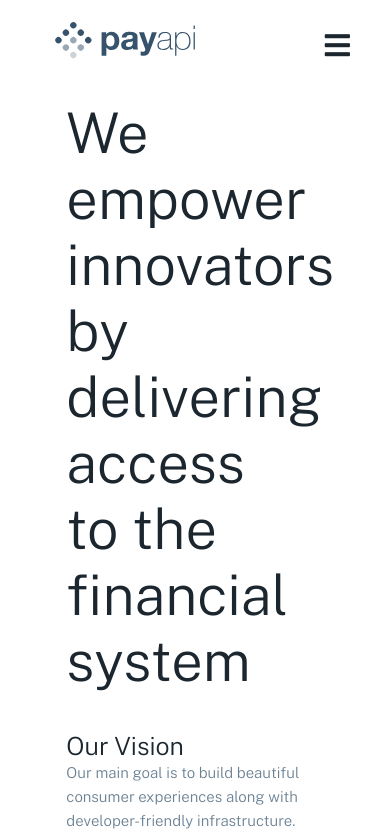
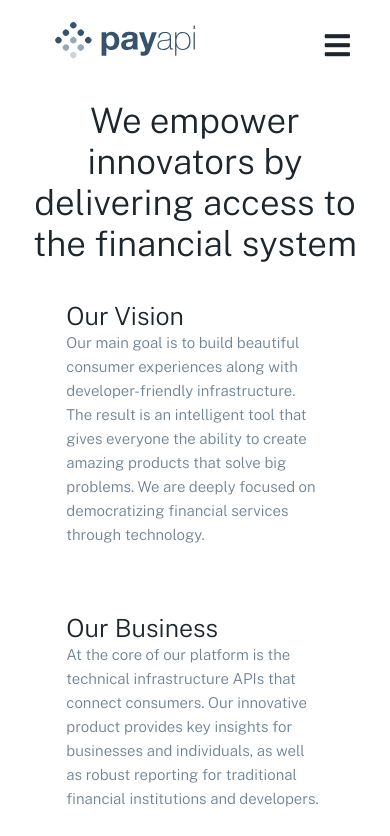
Before and after one commit to clf94-dev/pay-ap--web-react, a React (Create React App) app: page /about in a window 390 px wide. Shown: the top 836 px of the page. Built offline with nearby package versions, Linux system fonts and the light colour scheme.

Commit message:
added mobile responsiveness to TopAbout component

```diff
--- a/src/components/styles/App.css
+++ b/src/components/styles/App.css
@@ -536,7 +536,13 @@ body {
 }
 
 .top-about-cont {
-  padding: 5% 17%;
+  padding: 5% 7%;
+}
+
+@media screen and (min-width: 1080px) {
+  .top-about-cont {
+    padding: 5% 17%;
+  }
 }
 
 .top-about-cont h1 {
@@ -544,7 +550,19 @@ body {
   font-family: "Public Sans", sans-serif;
   font-weight: 300;
   color: #1b262f;
-  padding-right: 25%;
+}
+
+@media screen and (min-width: 1080px) {
+  .top-about-cont h1 {
+    padding-right: 25%;
+  }
+}
+
+@media screen and (max-width: 1080px) {
+  .top-about-cont h1 {
+    text-align: center;
+    font-size: 35px;
+  }
 }
 
 .principles-cont {
--- a/src/components/styles/App.scss
+++ b/src/components/styles/App.scss
@@ -465,13 +465,22 @@
 
     //------------------TopAbout component --------------
     .top-about-cont {
-        padding: 5% 17%;
+        @media screen and (min-width: 1080px) {
+            padding: 5% 17%;
+        }
+        padding: 5% 7%;
         h1 {
             font-size: $h1-small;
             font-family: $public-sans;
             font-weight: $light;
             color: $mirage-blue;
-            padding-right: 25%;
+            @media screen and (min-width: 1080px) {
+                padding-right: 25%;
+            }
+            @media screen and (max-width: 1080px) {
+                text-align: center;
+                font-size: 35px;
+            }
         }
     }
 
```
Also changed, not shown: src/components/styles/App.min.css.
